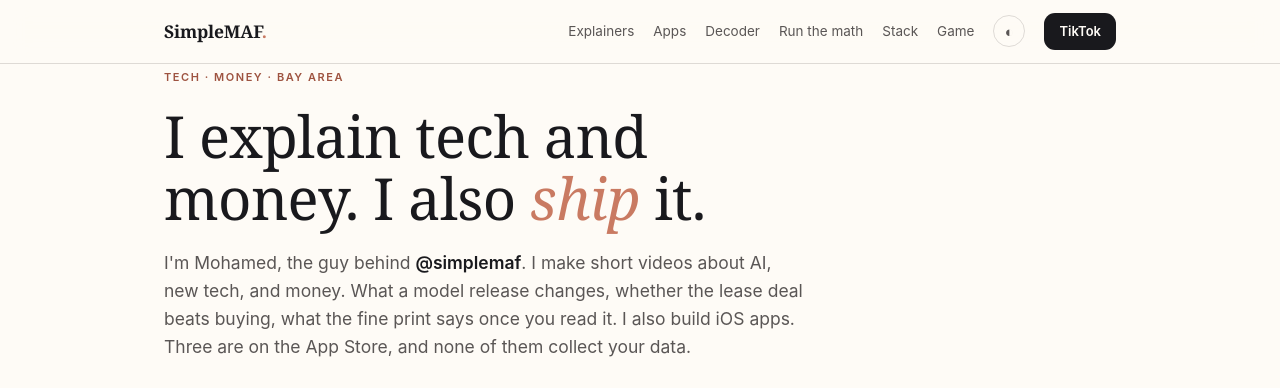
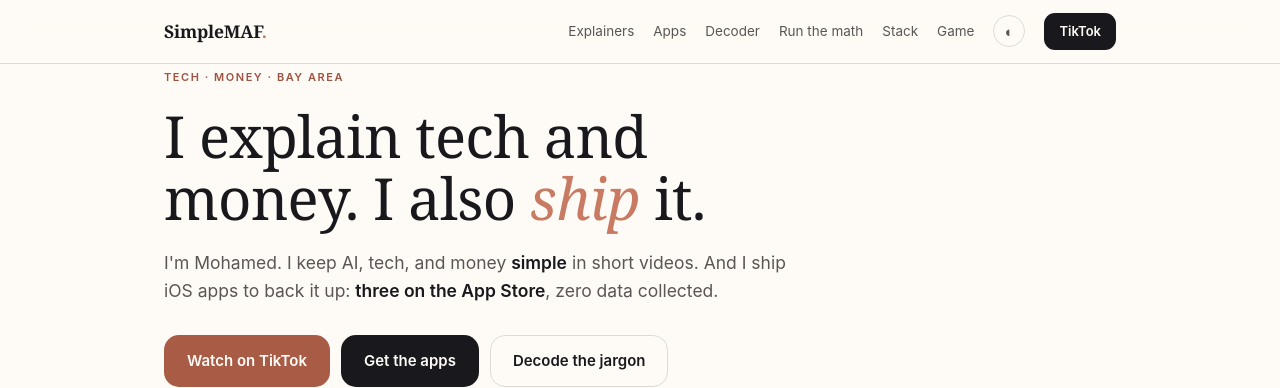
Before and after one commit to Mfarah42/simplemaf.com, a website built with Vite: page index.html in a window 1280 px wide. Shown: the top 388 px of the page. Built offline with nearby package versions, Linux system fonts and the light colour scheme; files whose address does not match are found by name.

Commit message:
Tighten the hero intro to two sentences
Co-Authored-By: Claude Fable 5 <noreply@anthropic.com>

```diff
--- a/index.html
+++ b/index.html
@@ -48,7 +48,7 @@
 <header class="wrap" id="top">
   <span class="eyebrow">Tech · Money · Bay Area</span>
   <h1 class="serif">I explain tech and money. I also <em>ship</em> it.</h1>
-  <p class="lede">I'm Mohamed, the guy behind <strong>@simplemaf</strong>. I make short videos about AI, new tech, and money. What a model release changes, whether the lease deal beats buying, what the fine print says once you read it. I also build iOS apps. Three are on the App Store, and none of them collect your data.</p>
+  <p class="lede">I'm Mohamed. I keep AI, tech, and money <strong>simple</strong> in short videos. And I ship iOS apps to back it up: <strong>three on the App Store</strong>, zero data collected.</p>
   <div class="btn-row">
     <a class="btn btn-clay" data-social="tiktok" href="#">Watch on TikTok</a>
     <a class="btn btn-primary" href="#apps">Get the apps</a>
```
